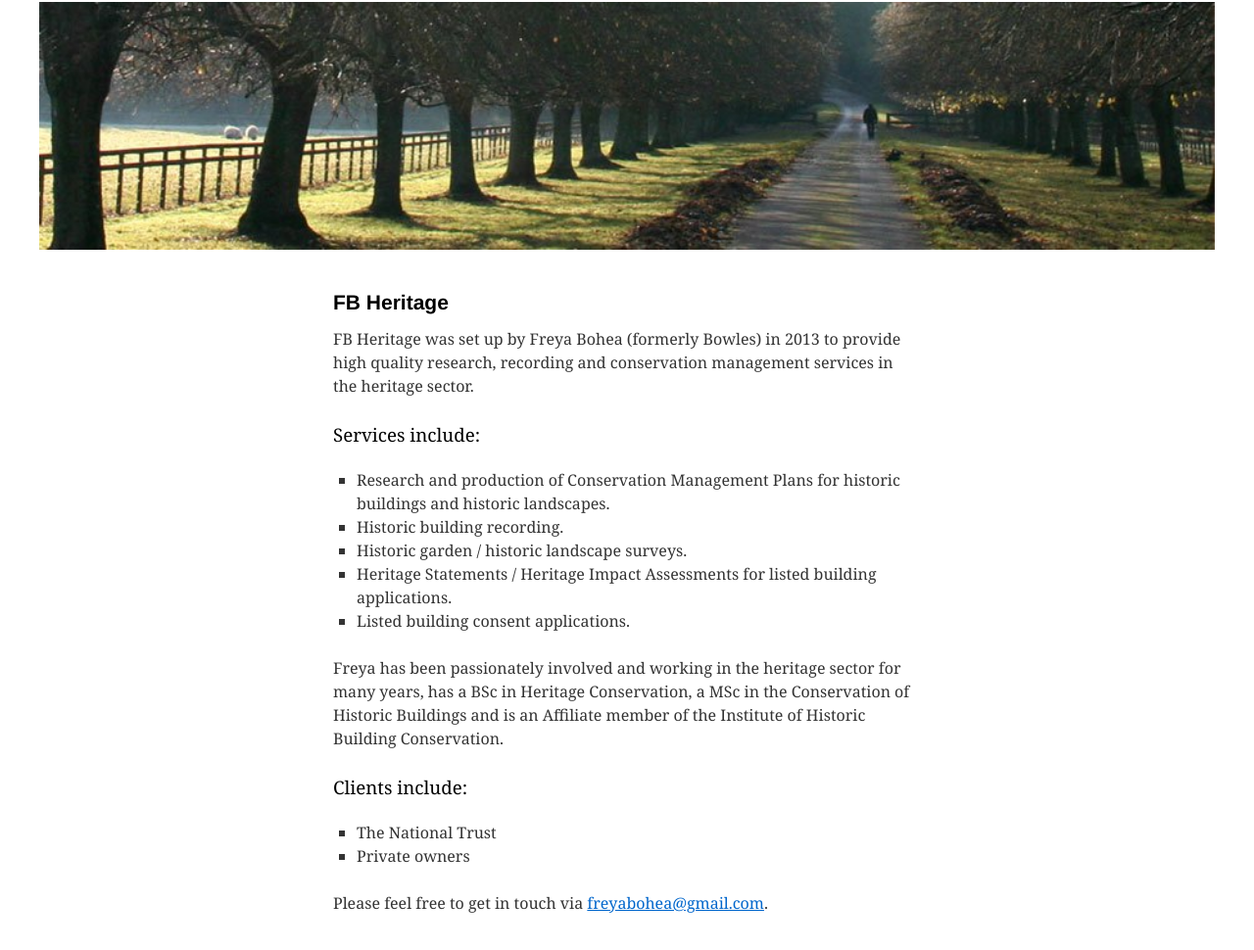
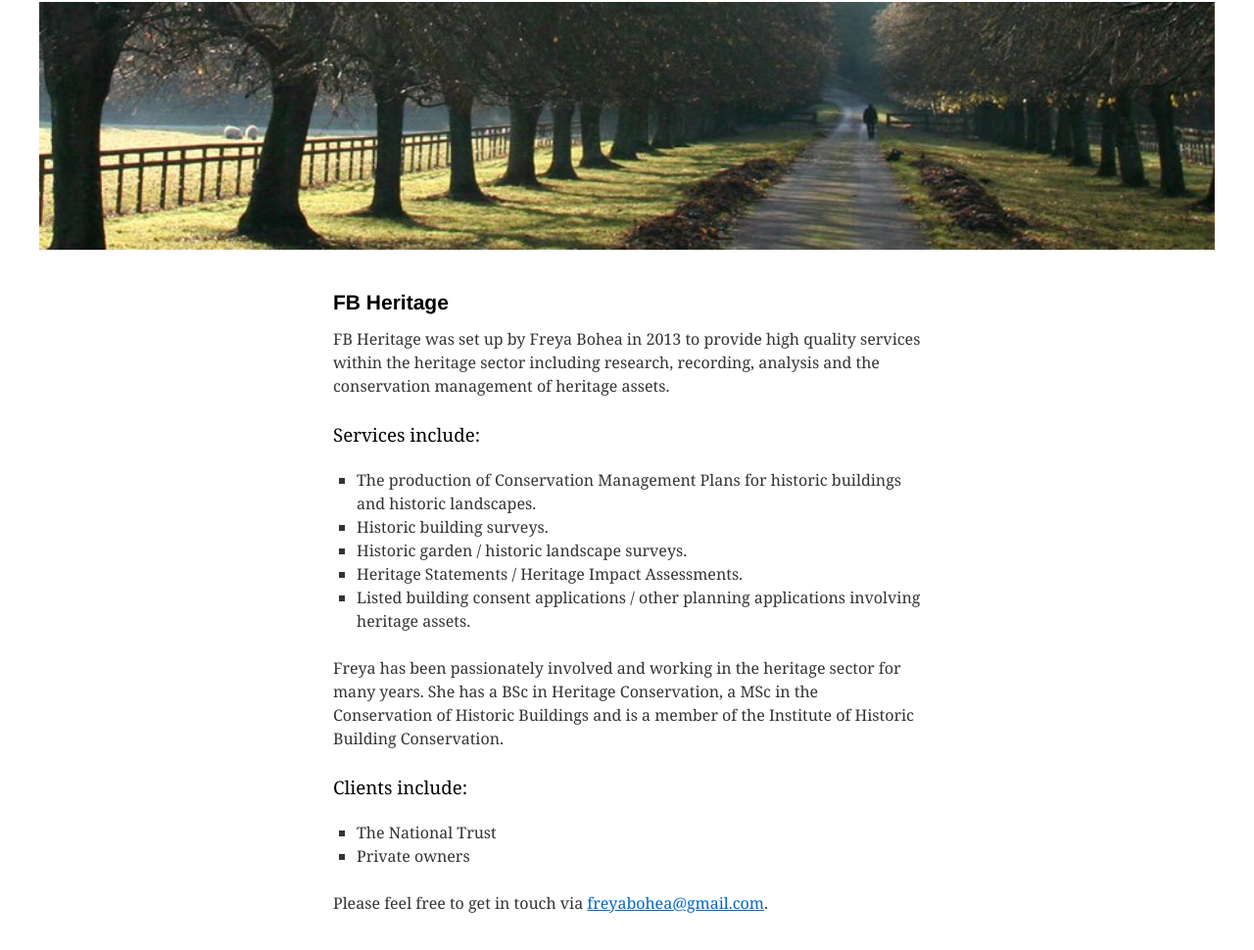
Before and after one commit to fbheritage/fbheritage.github.io, a plain HTML site: page index.html in a window 1280 px wide. Shown: the part 128-1098 px from the top of the page at 98% size. Drawn offline with Linux system fonts and the light colour scheme.

Commit message:
Copy update

```diff
--- a/index.html
+++ b/index.html
@@ -29,18 +29,16 @@
                 <div id="post-24" class="post-24 page type-page hentry">
                     <h2 class="entry-title">FB Heritage</h2>
                     <div class="entry-content">
-                        <p>FB Heritage was set up by Freya Bohea (formerly Bowles) in 2013 to provide high
-                            quality research, recording and conservation management services in the heritage sector.</p>
+                        <p>FB Heritage was set up by Freya Bohea in 2013 to provide high quality services within the heritage sector including research, recording, analysis and the conservation management of heritage assets.</p>
                         <h3>Services include:</h3>
                         <ul>
-                            <li>Research and production of Conservation Management Plans for historic buildings and historic landscapes.
-                            </li>
-                            <li>Historic building recording.</li>
+                            <li>The production of Conservation Management Plans for historic buildings and historic landscapes.</li>
+                            <li>Historic building surveys.</li>
                             <li>Historic garden / historic landscape surveys.</li>
-                            <li>Heritage Statements / Heritage Impact Assessments for listed building applications.</li>
-                            <li>Listed building consent applications.</li>
+                            <li>Heritage Statements / Heritage Impact Assessments.</li>
+                            <li>Listed building consent applications / other planning applications involving heritage assets.</li>
                         </ul>
-                        <p>Freya has been passionately involved and working in the heritage sector for many years, has a BSc in Heritage Conservation, a MSc in the Conservation of Historic Buildings and is an Affiliate member of the Institute of Historic Building Conservation.</p>
+                        <p>Freya has been passionately involved and working in the heritage sector for many years. She has a BSc in Heritage Conservation, a MSc in the Conservation of Historic Buildings and is a member of the Institute of Historic Building Conservation.</p>
                         <h3>Clients include:</h3>
                         <ul>
                             <li>The National Trust</li>
```
